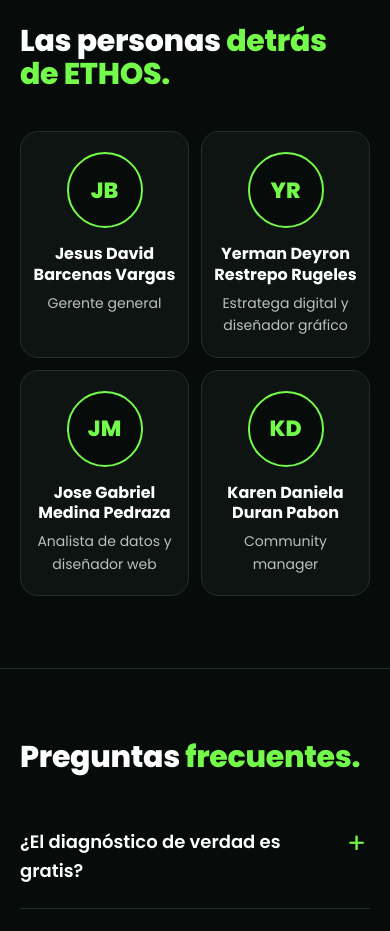
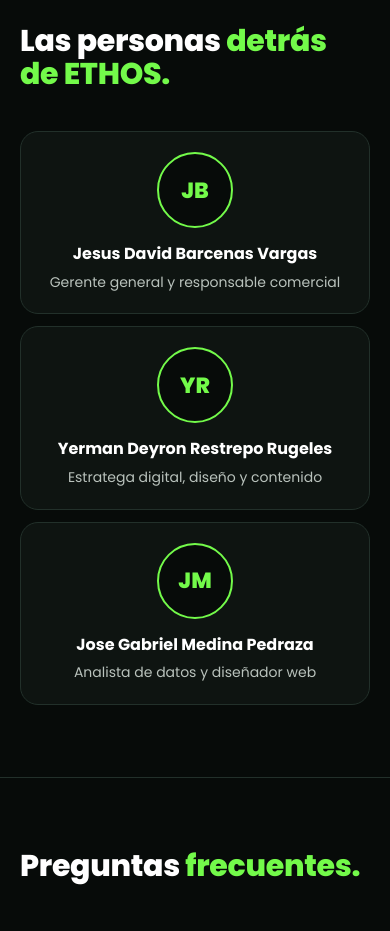
Before and after one commit to jgmedina12-hue/proyectoempresarial, a plain HTML site: page site/index.html in a window 390 px wide. Shown: the part 8460-9391 px from the top of the page. Drawn offline with Linux system fonts and the light colour scheme.

Commit message:
Update business plan, simulator and site for a three-member team
Karen Daniela Duran Pabon left the project, so the plan, the financial
simulator and the landing page now reflect three founders: her base
pay is removed, her community manager duties move to the strategy and
content area, capacity drops to 270 production hours a month, and each
partner contributes $10M. Advisory notes ("se recomienda", "debe
validarse", approximate values) were turned into final statements, since
the team accepted all assumptions.

Co-Authored-By: Claude Opus 5.5 <noreply@anthropic.com>
Claude-Session: https://claude.ai/code/session_01J5sJkgMczF6HjREZEXA7LX

```diff
--- a/site/css/styles.css
+++ b/site/css/styles.css
@@ -181,7 +181,7 @@ button { font: inherit; }
 .benefits b { color: var(--text); }
 
 /* Team */
-.team-grid { display: grid; grid-template-columns: repeat(4, 1fr); gap: 20px; margin-top: 40px; }
+.team-grid { display: grid; grid-template-columns: repeat(3, 1fr); gap: 20px; margin-top: 40px; }
 .member { background: var(--surface); border: 1px solid var(--line); border-radius: var(--radius); padding: 26px 22px; text-align: center; }
 .avatar {
   display: grid; place-items: center; width: 76px; height: 76px; margin: 0 auto 16px; border-radius: 50%;
@@ -300,7 +300,7 @@ details p { color: var(--muted); padding: 0 0 22px; max-width: 680px; }
   .header-inner .btn-sm { margin-left: auto; }
   .hero-grid, .split { grid-template-columns: 1fr; gap: 44px; }
   .hero-visual { max-width: 460px; }
-  .plan-grid, .team-grid { grid-template-columns: repeat(2, 1fr); }
+  .plan-grid { grid-template-columns: repeat(2, 1fr); }
   .cards { grid-template-columns: repeat(2, 1fr); }
   .steps { grid-template-columns: repeat(2, 1fr); row-gap: 36px; }
   .steps li::after { display: none; }
@@ -313,7 +313,7 @@ details p { color: var(--muted); padding: 0 0 22px; max-width: 680px; }
   .hero { padding: 56px 0 72px; }
   .btn-lg { width: 100%; padding: 17px 24px; font-size: 17px; }
   .stats, .cards, .plan-grid, .steps { grid-template-columns: 1fr; }
-  .team-grid { grid-template-columns: 1fr 1fr; gap: 12px; }
+  .team-grid { grid-template-columns: 1fr; gap: 12px; }
   .member { padding: 20px 12px; }
   .stat-num { font-size: 44px; }
   .sticky-cta { display: block; }
--- a/site/index.html
+++ b/site/index.html
@@ -278,10 +278,9 @@
       <div class="wrap">
         <h2 class="h2">Las personas <span class="accent">detrás de ETHOS.</span></h2>
         <div class="team-grid">
-          <div class="member"><span class="avatar" aria-hidden="true">JB</span><b>Jesus David Barcenas Vargas</b><small>Gerente general</small></div>
-          <div class="member"><span class="avatar" aria-hidden="true">YR</span><b>Yerman Deyron Restrepo Rugeles</b><small>Estratega digital y diseñador gráfico</small></div>
+          <div class="member"><span class="avatar" aria-hidden="true">JB</span><b>Jesus David Barcenas Vargas</b><small>Gerente general y responsable comercial</small></div>
+          <div class="member"><span class="avatar" aria-hidden="true">YR</span><b>Yerman Deyron Restrepo Rugeles</b><small>Estratega digital, diseño y contenido</small></div>
           <div class="member"><span class="avatar" aria-hidden="true">JM</span><b>Jose Gabriel Medina Pedraza</b><small>Analista de datos y diseñador web</small></div>
-          <div class="member"><span class="avatar" aria-hidden="true">KD</span><b>Karen Daniela Duran Pabon</b><small>Community manager</small></div>
         </div>
       </div>
     </section>
```
Also changed, not shown: 4 other files.
